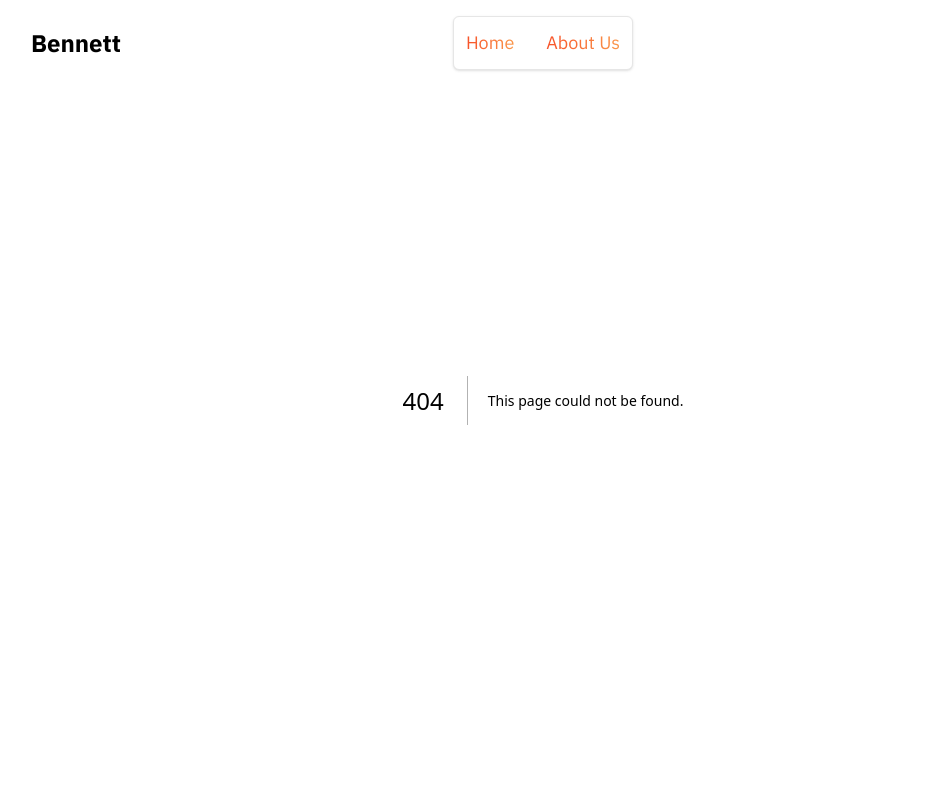
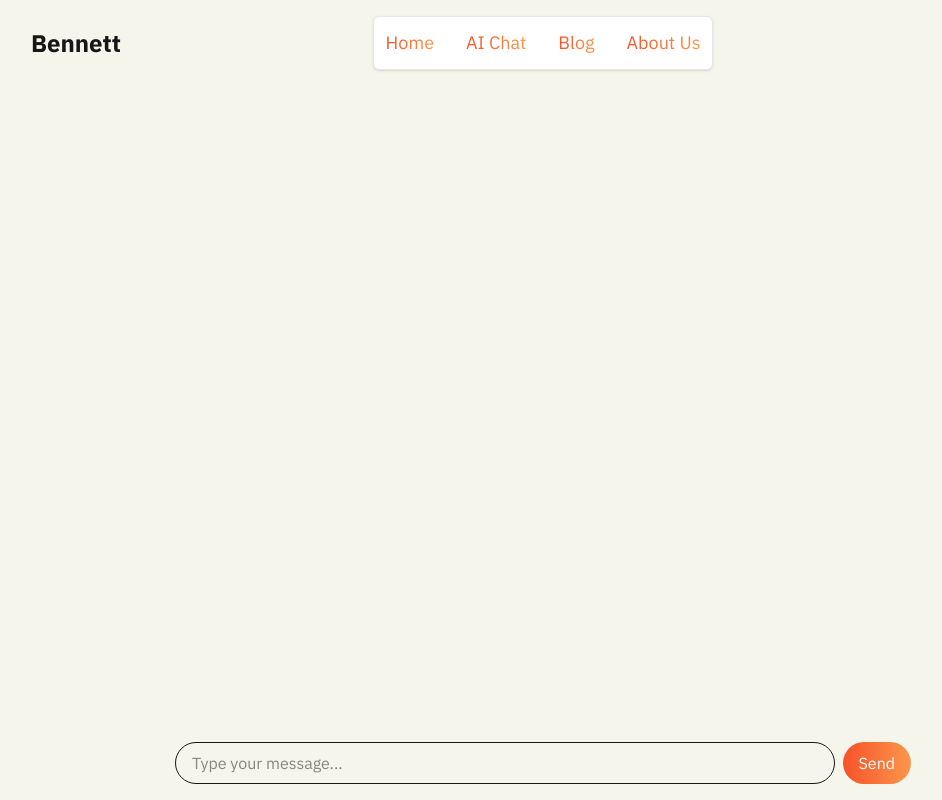
Before and after one commit to Velqen/Velqen-Webpage, a Next.js app: page /ai-chatbot in a window 1280 px wide. Before the commit this address had no page. Shown: the whole page, without its empty margins (97-1039 px from the left). Built offline with nearby package versions, Linux system fonts and the light colour scheme.

Commit message:
Moving the chatbot

```diff
--- a/src/app/NavBar.tsx
+++ b/src/app/NavBar.tsx
@@ -60,6 +60,20 @@ const NavBar = () => {
             Home
           </Link>
           <Link
+            href="/ai-chatbot"
+            onClick={() => setOpen(false)}
+            className="bennett-gradient-text text-xl"
+          >
+            AI Chat
+          </Link>
+          <Link
+            href="/blog"
+            onClick={() => setOpen(false)}
+            className="bennett-gradient-text text-xl"
+          >
+            Blog
+          </Link>
+          <Link
             href="/about-us"
             onClick={() => setOpen(false)}
             className="bennett-gradient-text text-xl"
@@ -79,6 +93,12 @@ const NavBar = () => {
           <Link href="/" className="bennett-gradient-text">
             Home
           </Link>
+          <Link href="/ai-chatbot" className="bennett-gradient-text">
+            AI Chat
+          </Link>
+          <Link href="/blog" className="bennett-gradient-text">
+            Blog
+          </Link>
           <Link href="/about-us" className="bennett-gradient-text">
             About Us
           </Link>
--- a/src/app/about-us/page.tsx
+++ b/src/app/about-us/page.tsx
@@ -5,7 +5,7 @@ import Image from "next/image";
 import { useDeviceSize } from "@/hooks/useDeviceSize";
 import aboutUsText from "@/data/aboutUsText";
 
-const Page = () => {
+const AboutUs = () => {
   const { isSmallDevice } = useDeviceSize();
 
   return isSmallDevice ? (
@@ -61,4 +61,4 @@ const Page = () => {
   );
 };
 
-export default Page;
+export default AboutUs;
--- /dev/null
+++ b/src/app/ai-chatbot/page.tsx
@@ -0,0 +1,8 @@
+import ChatBot from "@/components/ChatBot/ChatBot";
+import React from "react";
+
+const AIChatBot = () => {
+  return <ChatBot />;
+};
+
+export default AIChatBot;
--- a/src/app/page.tsx
+++ b/src/app/page.tsx
@@ -18,16 +18,10 @@ export default function Home() {
         </h1>
         <GlideLink />
       </div>
-      <div className="flex flex-col justify-center items-center w-[100%] pt-32">
-        <h2 className="text-4xl py-10 bennett-gradient-text">
-          Chat with Bennett
-        </h2>
 
-        <ChatBot />
-      </div>
       <div
         id="transaction-classification"
-        className="w-[80%] flex flex-col justify-center items-center pt-32"
+        className="w-[90%] flex flex-col justify-center items-center pt-32"
       >
         <h1 className="text-4xl py-4 bennett-gradient-text text-center">
           Transaction Classification
@@ -40,7 +34,7 @@ export default function Home() {
       </div>
       <div
         id="invoice-extraction"
-        className="w-[80%] flex flex-col justify-center items-center pt-32"
+        className="w-[90%] flex flex-col justify-center items-center pt-32"
       >
         <h1 className="text-4xl py-4 bennett-gradient-text text-center">
           Invoice Extraction
@@ -52,7 +46,7 @@ export default function Home() {
       </div>
       <div
         id="record-reconciliation"
-        className="w-[80%] flex flex-col justify-center items-center pt-32"
+        className="w-[90%] flex flex-col justify-center items-center pt-32"
       >
         <h1 className="text-4xl py-4 bennett-gradient-text text-center">
           Record Reconciliation
@@ -72,12 +66,7 @@ export default function Home() {
         </h1>
         <GlideLink />
       </div>
-      <div className="flex flex-col justify-center items-center max-w-[1200px] w-[80%]  pt-52">
-        <h2 className="text-7xl py-10 bennett-gradient-text">
-          Chat with Bennett
-        </h2>
-        <ChatBot />
-      </div>
+
       <div
         id="transaction-classification"
         className="w-[80%] flex flex-col justify-center items-center pt-52"
--- a/src/components/ChatBot/ChatBot.tsx
+++ b/src/components/ChatBot/ChatBot.tsx
@@ -12,7 +12,6 @@ const ChatBot = () => {
   const [input, setInput] = useState("");
   const [messages, setMessages] = useState<Message[]>([]);
   const [isLoading, setIsLoading] = useState(false);
-  const [isInputFocused, setIsInputFocused] = useState(false);
   const messagesEndRef = useRef<HTMLDivElement>(null);
   const originalPositionRef = useRef<number | null>(null);
 
@@ -100,11 +99,11 @@ const ChatBot = () => {
       {/* Wrapper with 80% width & full height column */}
       <div
         className={`${
-          isSmallDevice ? "w-full" : "w-[70%] "
-        }flex flex-col h-full`}
+          isSmallDevice ? "w-full" : "w-[60%]"
+        } flex flex-col h-full`}
       >
         {/* Chat Area */}
-        <div className="flex-1 p-4 space-y-3 overflow-y-auto">
+        <div className="flex-1 p-4 space-y-3 overflow-y-auto min-h-0">
           {messages.map((msg, index) => (
             <div
               key={index}
@@ -137,9 +136,7 @@ const ChatBot = () => {
         <form
           onSubmit={handleSubmit}
           className={`${
-            isSmallDevice && isInputFocused
-              ? "fixed bottom-0 left-0 right-0 z-50"
-              : ""
+            isSmallDevice ? "fixed bottom-0 left-0 right-0 z-50" : ""
           } p-4 flex gap-2`}
         >
           <input
```
